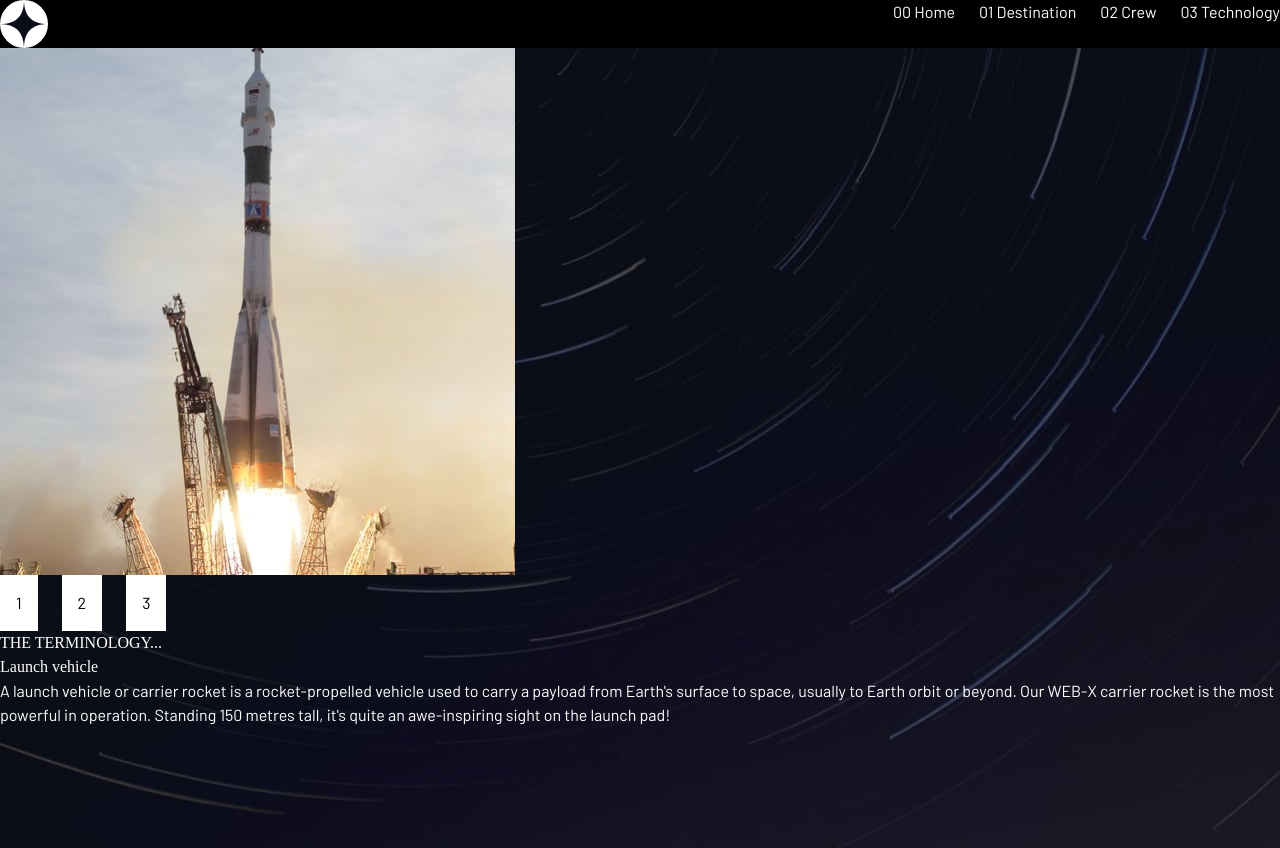
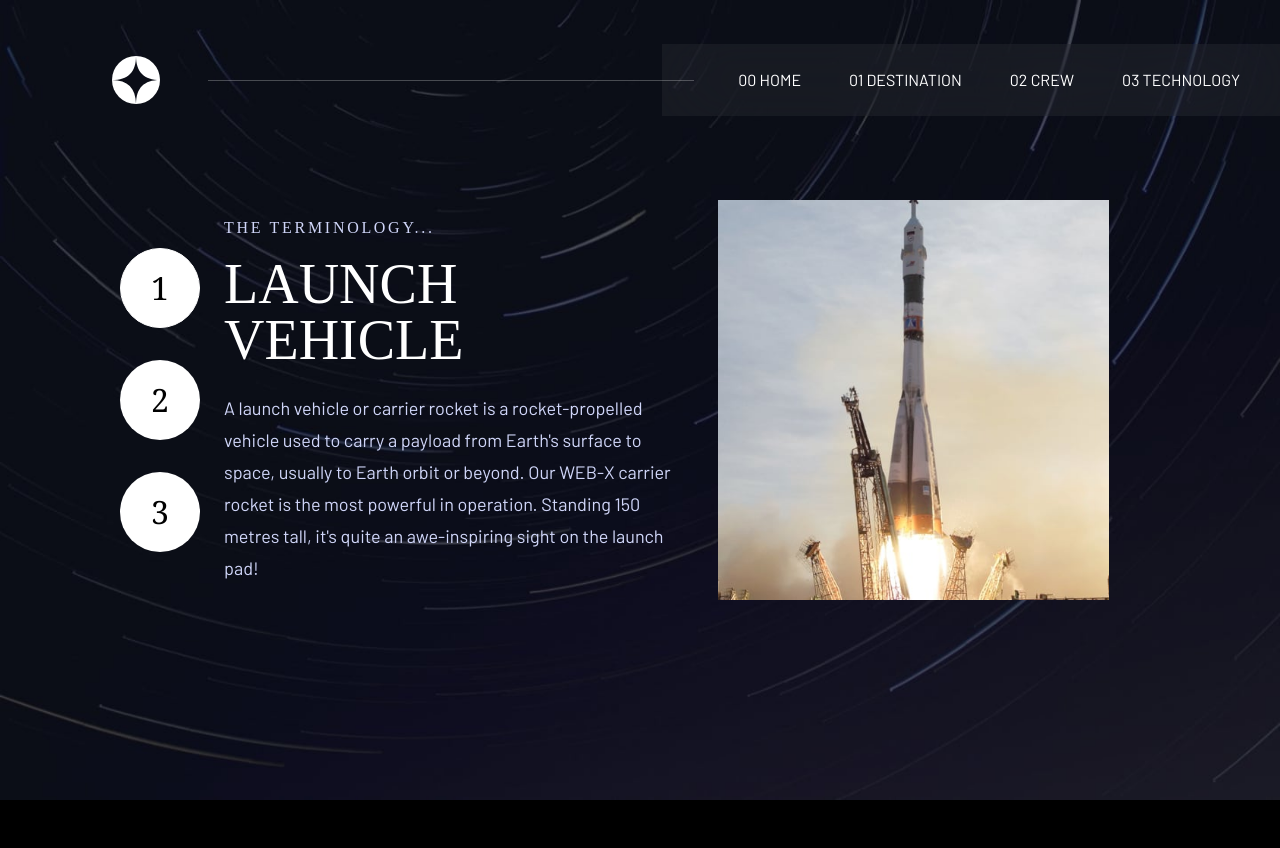
Before and after one commit to mmuneeb1000/space-tourism-site, a React (Vite) app: page /technology in a window 1280 px wide. After the commit the page ends 800 px from the top, so only its background shows below. Built offline with nearby package versions, Linux system fonts and the light colour scheme; a web font is replaced by a local one.

Commit message:
main pages optimized

```diff
--- a/src/components/Header.jsx
+++ b/src/components/Header.jsx
@@ -3,13 +3,27 @@ import { NavLink } from "react-router-dom";
 
 export default function Header() {
   return (
-    <header className="bg-black flex justify-between">
-      <img src={Mainlogo} />
-      <nav className="flex gap-6">
-        <NavLink to="/">00 Home</NavLink>
-        <NavLink to="/destination">01 Destination</NavLink>
-        <NavLink to="/crew">02 Crew</NavLink>
-        <NavLink to="/technology">03 Technology</NavLink>
+    <header className="absolute h-20 top-10 left-0 w-full flex items-center justify-between pl-16">
+      <span className="flex items-center z-20 w-200">
+        <img src={Mainlogo} alt="Logo" className="mx-12 w-12" />
+
+        <div className="h-px hidden lg:flex flex-1 bg-white/25 -mr-8 z-20"></div>
+      </span>
+      <nav className="relative w-200 flex justify-end z-10 bg-white/5 backdrop-blur-2xl px-10 py-6">
+        <ul className="flex gap-12 uppercase">
+          <li>
+            <NavLink to="/">00 Home</NavLink>
+          </li>
+          <li>
+            <NavLink to="/destination">01 Destination</NavLink>
+          </li>
+          <li>
+            <NavLink to="/crew">02 Crew</NavLink>
+          </li>
+          <li>
+            <NavLink to="/technology">03 Technology</NavLink>
+          </li>
+        </ul>
       </nav>
     </header>
   );
--- a/src/index.css
+++ b/src/index.css
@@ -16,3 +16,15 @@ h2,
 h3 {
   font-family: "Bellefair", serif;
 }
+
+.grid-overlay {
+  position: absolute;
+  inset: 0;
+  background-image: repeating-linear-gradient(
+    to right,
+    transparent 0,
+    transparent 79px,
+    rgba(255, 255, 255, 0.06) 80px
+  );
+  pointer-events: none;
+}
--- a/src/pages/Crew.jsx
+++ b/src/pages/Crew.jsx
@@ -9,22 +9,34 @@ export default function Crew() {
 
   return (
     <section
-      className="min-h-screen bg-cover bg-center"
+      className="flex items-center h-screen bg-cover bg-center"
       style={{ backgroundImage: `url(${bgCrew})` }}
     >
-      <img src={crew.images.png} alt={crew.name} />
+      <div className="max-w-[540px] text-white ml-40">
+        <h2 className="mb-4 font-serif text-[32px] uppercase text-white/50">
+          {crew.role}
+        </h2>
 
-      <div className="flex gap-6">
-        {data.crew.map((member, index) => (
-          <button key={member.name} onClick={() => setActive(index)}>
-            ●
-          </button>
-        ))}
+        <h1 className="mb-6 font-serif text-[56px] uppercase">{crew.name}</h1>
+
+        <p className="max-w-[445px] text-[18px] leading-8 text-[#D0D6F9]">
+          {crew.bio}
+        </p>
+
+        <div className="mt-24 flex items-center gap-6">
+          {data.crew.map((member, index) => (
+            <button
+              key={member.name}
+              onClick={() => setActive(index)}
+              aria-label={member.name}
+              className={`h-4 w-4 rounded-full transition ${
+                active === index ? "bg-white" : "bg-white/20 hover:bg-white/50"
+              }`}
+            />
+          ))}
+        </div>
       </div>
-
-      <h3>{crew.role}</h3>
-      <h2>{crew.name}</h2>
-      <p>{crew.bio}</p>
+      <img className="h-120" src={crew.images.png} alt={crew.name} />
     </section>
   );
 }
--- a/src/pages/Destination.jsx
+++ b/src/pages/Destination.jsx
@@ -8,26 +8,57 @@ export default function Destination() {
 
   return (
     <section
-      className="min-h-screen bg-cover bg-center"
+      className="flex h-screen items-center bg-cover bg-center"
       style={{ backgroundImage: `url(${bgDestination})` }}
     >
-      <img src={destination.images.png} alt={destination.name} />
-
-      <div className="flex gap-6">
+      <div className="max-w-[445px] ml-40">
+        <div className="mb-10 flex gap-8 uppercase tracking-[2.7px] text-[#D0D6F9]">
           {data.destinations.map((item, index) => (
-          <button key={item.name} onClick={() => setActive(index)}>
+            <button
+              key={item.name}
+              onClick={() => setActive(index)}
+              className={`border-b-2 pb-3 transition ${
+                active === index
+                  ? "border-white text-white"
+                  : "border-transparent hover:border-white/50"
+              }`}
+            >
               {item.name}
             </button>
           ))}
         </div>
 
-      <h2>{destination.name}</h2>
-      <p>{destination.description}</p>
+        <h1 className="mb-4 font-serif text-[100px] uppercase leading-none">
+          {destination.name}
+        </h1>
+
+        <p className="border-b border-white/20 pb-12 text-[18px] leading-8 text-[#D0D6F9]">
+          {destination.description}
+        </p>
+
+        <div className="mt-8 flex gap-20 uppercase">
+          <div>
+            <p className="mb-3 text-sm tracking-[2px] text-[#D0D6F9]">
+              Avg. Distance
+            </p>
+
+            <p className="font-serif text-[28px]">{destination.distance}</p>
+          </div>
 
           <div>
-        <p>{destination.distance}</p>
-        <p>{destination.travel}</p>
+            <p className="mb-3 text-sm tracking-[2px] text-[#D0D6F9]">
+              Est. Travel Time
+            </p>
+
+            <p className="font-serif text-[28px]">{destination.travel}</p>
           </div>
+        </div>
+      </div>
+      <img
+        src={destination.images.png}
+        alt={destination.name}
+        className="h-[445px] w-[445px]"
+      />
     </section>
   );
 }
--- a/src/pages/Home.jsx
+++ b/src/pages/Home.jsx
@@ -2,18 +2,31 @@ import bgHome from "/assets/home/background-home-desktop.jpg";
 export default function Home() {
   return (
     <section
-      className="min-h-screen bg-cover bg-center"
+      className="fixed inset-0 overflow-hidden bg-cover bg-center"
       style={{ backgroundImage: `url(${bgHome})` }}
     >
-      <h3>So, you want to travel to </h3>
-      <h2>Space</h2>
-      <p>
-        Let’s face it; if you want to go to space, you might as well genuinely
-        go to outer space and not hover kind of on the edge of it. Well sit
-        back, and relax because we’ll give you a truly out of this world
-        experience!
-      </p>
-      <button>Explore</button>
+      <div className="relative z-10 flex h-full items-end justify-between px-40 pb-32">
+        <div className="max-w-[450px] text-white">
+          <h2 className="mb-6 text-[28px] uppercase tracking-[4.75px] text-[#D0D6F9]">
+            So, you want to travel to
+          </h2>
+
+          <h1 className="mb-8 font-serif text-[150px] uppercase leading-none">
+            Space
+          </h1>
+
+          <p className="text-[18px] leading-8 text-[#D0D6F9]">
+            Let’s face it; if you want to go to space, you might as well
+            genuinely go to outer space and not hover kind of on the edge of it.
+            Well sit back, and relax because we’ll give you a truly out of this
+            world experience!
+          </p>
+        </div>
+
+        <button className="relative flex h-[274px] w-[274px] items-center justify-center rounded-full bg-white font-serif text-[32px] uppercase tracking-[2px] text-[#0B0D17] transition hover:before:absolute hover:before:h-[420px] hover:before:w-[420px] hover:before:rounded-full hover:before:bg-white/10 hover:before:content-['']">
+          <span className="relative z-10">Explore</span>
+        </button>
+      </div>
     </section>
   );
 }
--- a/src/pages/Technology.jsx
+++ b/src/pages/Technology.jsx
@@ -7,22 +7,39 @@ export default function Technology() {
   const tech = data.technology[active];
   return (
     <section
-      className="min-h-screen bg-cover bg-center"
+      className="flex items-center gap-6 h-screen bg-cover bg-center"
       style={{ backgroundImage: `url(${bgTechnology})` }}
     >
-      <img src={tech.images.portrait} alt={tech.name} />
-
-      <div className="flex gap-6">
+      <div className="flex flex-col ml-30 gap-8">
         {data.technology.map((_, index) => (
-          <button key={index} onClick={() => setActive(index)}>
+          <button
+            key={index}
+            onClick={() => setActive(index)}
+            className={`flex h-20 w-20 items-center justify-center rounded-full border font-serif text-[32px] transition ${
+              active === index
+                ? "border-white bg-white text-[#0B0D17]"
+                : "border-white/25 text-white hover:border-white"
+            }`}
+          >
             {index + 1}
           </button>
         ))}
       </div>
 
-      <h3>THE TERMINOLOGY...</h3>
-      <h2>{tech.name}</h2>
-      <p>{tech.description}</p>
+      <div className="max-w-[470px] text-white">
+        <h2 className="mb-4 text-[16px] uppercase tracking-[2.7px] text-[#D0D6F9]">
+          The terminology...
+        </h2>
+
+        <h1 className="mb-6 font-serif text-[56px] uppercase leading-none">
+          {tech.name}
+        </h1>
+
+        <p className="text-[18px] leading-8 text-[#D0D6F9]">
+          {tech.description}
+        </p>
+      </div>
+      <img className="h-100" src={tech.images.portrait} alt={tech.name} />
     </section>
   );
 }
```
Lines whose indentation alone changed are shown as unchanged.
